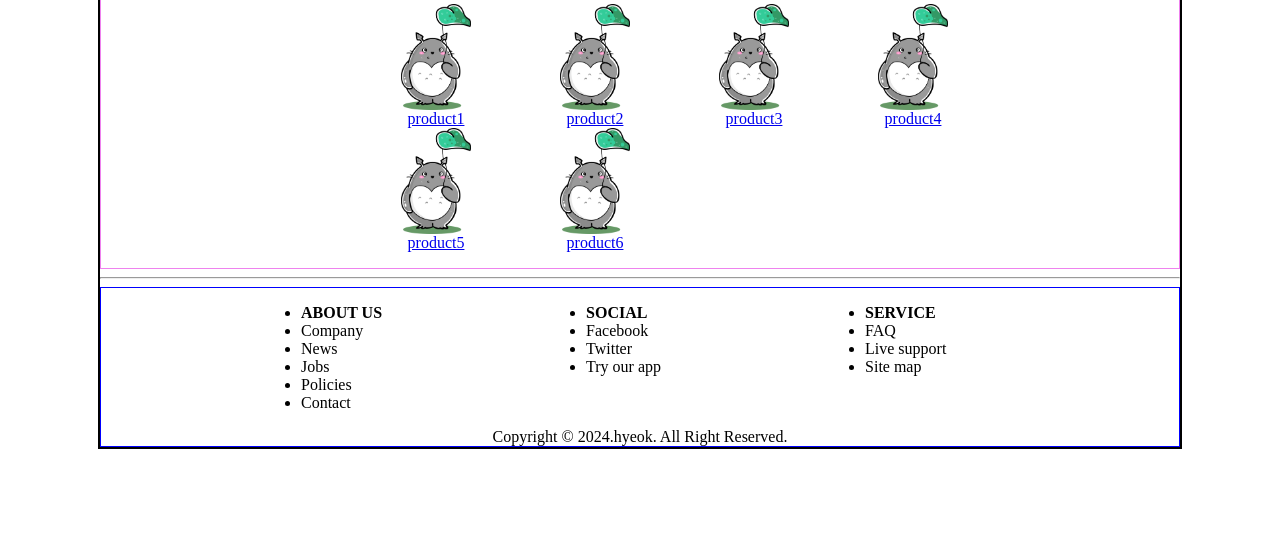
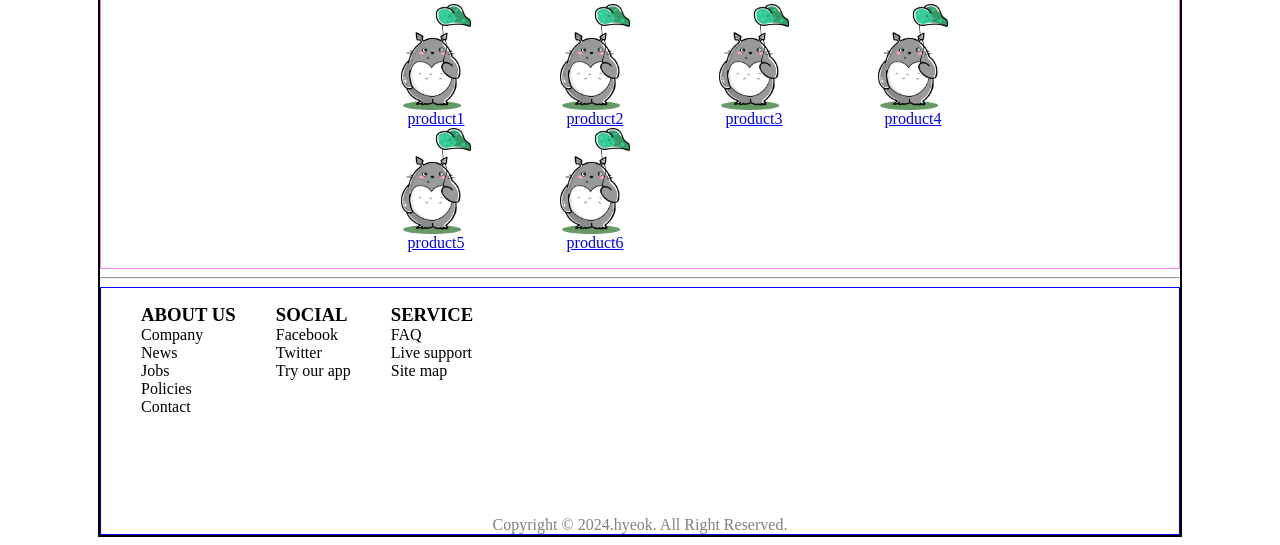
Before and after one commit to Hy30k92/frontends, a FastAPI app: page /html/project1 in a window 1280 px wide; the page is wider, and only the part inside the window is pictured. Shown: the part 572-1117 px from the top of that part. Before the commit the page ends 1021 px from the top of that part, so only its background shows below. Run offline with FastAPI, Linux system fonts and the light colour scheme.

Commit message:
프로젝트 실습 : footer : ul, copyright 배치

```diff
--- a/views/templates/html/10project1.html
+++ b/views/templates/html/10project1.html
@@ -63,13 +63,9 @@
         #prd li img{ display:block;margin: 0 auto;  }
 
         /*foot*/
-        #foot{flex:1;}
-            #about,#social,#service{
-            display: inline-block;
-            vertical-align: top;
-                padding-left: 200px;
-        }
-        #copy {text-align: center; }
+        footer ul {float:left; list-style: none; margin-bottom: 100px}
+        footer ul h3 { margin: 0 }
+        footer .copy {text-align: center; color:gray }
 
     </style>
 
@@ -138,9 +134,8 @@
         </main>
 <hr>
         <footer>
-            <div id="foot">
             <ul id="about">
-                <li><strong>ABOUT US</strong></li>
+                <h3>ABOUT US</h3>
                 <li>Company</li>
                 <li>News</li>
                 <li>Jobs</li>
@@ -148,19 +143,18 @@
                 <li>Contact</li>
             </ul>
                 <ul id="social">
-                    <li><strong>SOCIAL</strong></li>
+                    <h3>SOCIAL</h3>
                     <li>Facebook</li>
                     <li>Twitter</li>
                     <li>Try our app</li>
                 </ul>
                 <ul id="service">
-                    <li><strong>SERVICE</strong></li>
+                    <h3>SERVICE</h3>
                     <li>FAQ</li>
                     <li>Live support</li>
                     <li>Site map</li>
                 </ul>
-            </div>
-            <div id="copy">Copyright &copy; 2024.hyeok. All Right Reserved.</div>
+             <div class="copy clear" >Copyright &copy; 2024.hyeok. All Right Reserved.</div>
         </footer>
         </form>
     </div>
```
